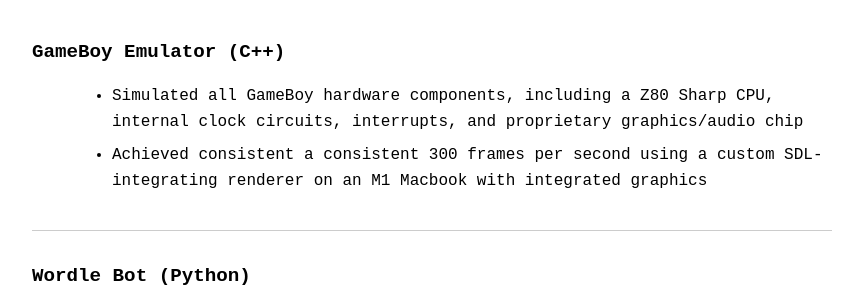
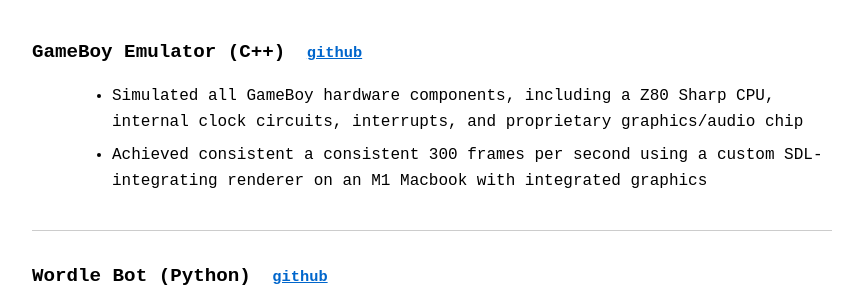
Before and after one commit to elliotmiller18/elliotmiller18.github.io, a plain HTML site: page projects.html in a window 1280 px wide. Shown: the part 151-456 px from the top of the page, without its empty margins (208-1071 px from the left). Drawn offline with Linux system fonts and the light colour scheme.

Commit message:
made github links more visible

```diff
--- a/projects.html
+++ b/projects.html
@@ -89,6 +89,17 @@
             font-style: italic;
             color: #666;
         }
+
+        .github-link {
+            font-size: 0.8em;
+            margin-left: 10px;
+            color: #0066cc !important;
+            text-decoration: underline !important;
+        }
+
+        .github-link:hover {
+            color: #0052a3 !important;
+        }
     </style>
 </head>
 <body>
@@ -104,7 +115,7 @@
 
         <div class="project">
             <div class="project-title">
-                <a href="https://github.com/elliotmiller18/gb-emulator" target="_blank">GameBoy Emulator (C++)</a>
+                GameBoy Emulator (C++) <a href="https://github.com/elliotmiller18/gb-emulator" target="_blank" class="github-link">github</a>
             </div>
             <div class="project-description">
                 <ul>
@@ -116,7 +127,7 @@
 
         <div class="project">
             <div class="project-title">
-                <a href="https://github.com/elliotmiller18/wordle_bot" target="_blank">Wordle Bot (Python)</a>
+                Wordle Bot (Python) <a href="https://github.com/elliotmiller18/wordle_bot" target="_blank" class="github-link">github</a>
             </div>
             <div class="project-description">
                 <ul>
```
